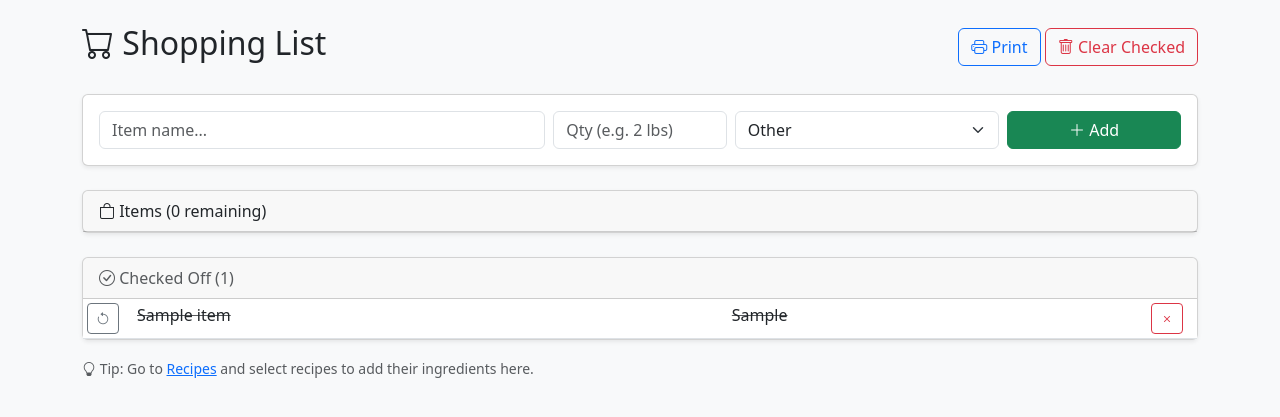
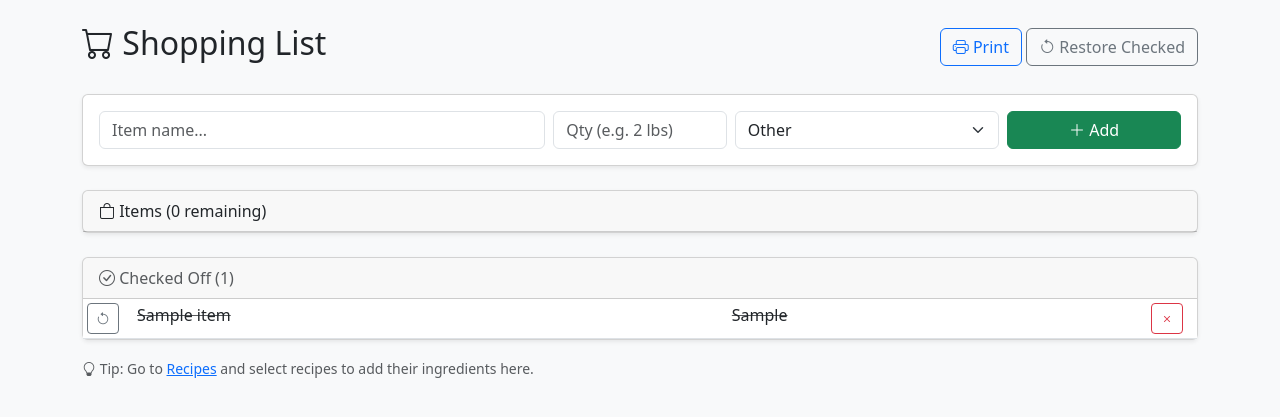
Before and after one commit to devlynallin-alt/Dinner-recipes, a Flask app: page /shopping in a window 1280 px wide. Shown: the part 56-473 px from the top of the page. Run offline with Flask 3, Linux system fonts and the light colour scheme; tables that the repository leaves empty hold one stand-in row (values such as "Sample post").

Commit message:
Change Clear Checked to Restore Checked (uncheck instead of delete)

```diff
--- a/app.py
+++ b/app.py
@@ -1123,7 +1123,8 @@ def shopping_delete(id):
 
 @app.route('/shopping/clear-checked', methods=['POST'])
 def shopping_clear_checked():
-    ShoppingItem.query.filter_by(checked=True).delete()
+    # Uncheck all checked items (move back to main list)
+    ShoppingItem.query.filter_by(checked=True).update({'checked': False})
     db.session.commit()
     return redirect(url_for('shopping_list'))
 
--- a/templates/shopping.html
+++ b/templates/shopping.html
@@ -12,8 +12,8 @@
         </button>
         {% if items|selectattr('checked')|list|length > 0 %}
         <form method="post" action="{{ url_for('shopping_clear_checked') }}" class="d-inline">
-            <button type="submit" class="btn btn-outline-danger">
-                <i class="bi bi-trash"></i> Clear Checked
+            <button type="submit" class="btn btn-outline-secondary">
+                <i class="bi bi-arrow-counterclockwise"></i> Restore Checked
             </button>
         </form>
         {% endif %}
```
